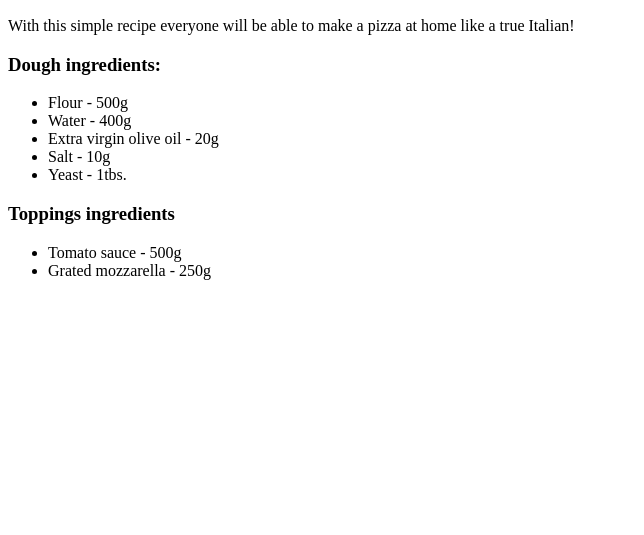
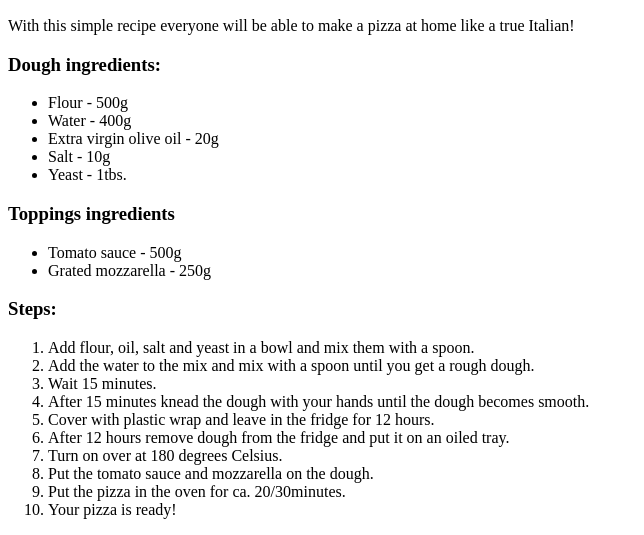
Before and after one commit to joelstoppa/odin-recipes, a plain HTML site: page recipes/pizza.html in a window 1280 px wide. Shown: the part 362-897 px from the top of the page, without its empty margins (0-644 px from the left). Before the commit the page ends 800 px from the top, so only its background shows below. Drawn offline with Linux system fonts and the light colour scheme.

Commit message:
Add steps

```diff
--- a/recipes/pizza.html
+++ b/recipes/pizza.html
@@ -31,5 +31,19 @@
 
     </ul>
 
+    <p><h3>Steps:</h3></p>
+    <ol>
+        <li>Add flour, oil, salt and yeast in a bowl and mix them with a spoon.</li>
+        <li>Add the water to the mix and mix with a spoon until you get a rough dough. </li>
+        <li>Wait 15 minutes.</li>
+        <li>After 15 minutes knead the dough with your hands until the dough becomes smooth.</li>
+        <li>Cover with plastic wrap and leave in the fridge for 12 hours.</li>
+        <li>After 12 hours remove dough from the fridge and put it on an oiled tray.</li>
+        <li>Turn on over at 180 degrees Celsius.</li>
+        <li>Put the tomato sauce and mozzarella on the dough.</li>
+        <li>Put the pizza in the oven for ca. 20/30minutes.</li>
+        <li>Your pizza is ready!</li>
+    </ol>
+
 </body>
 </html>
```
